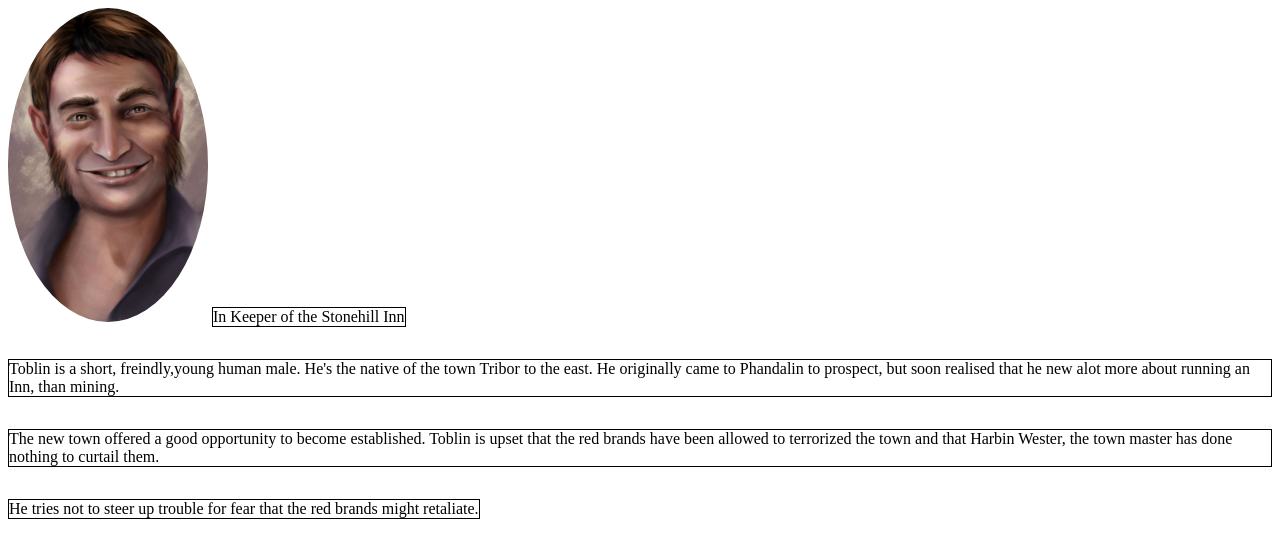
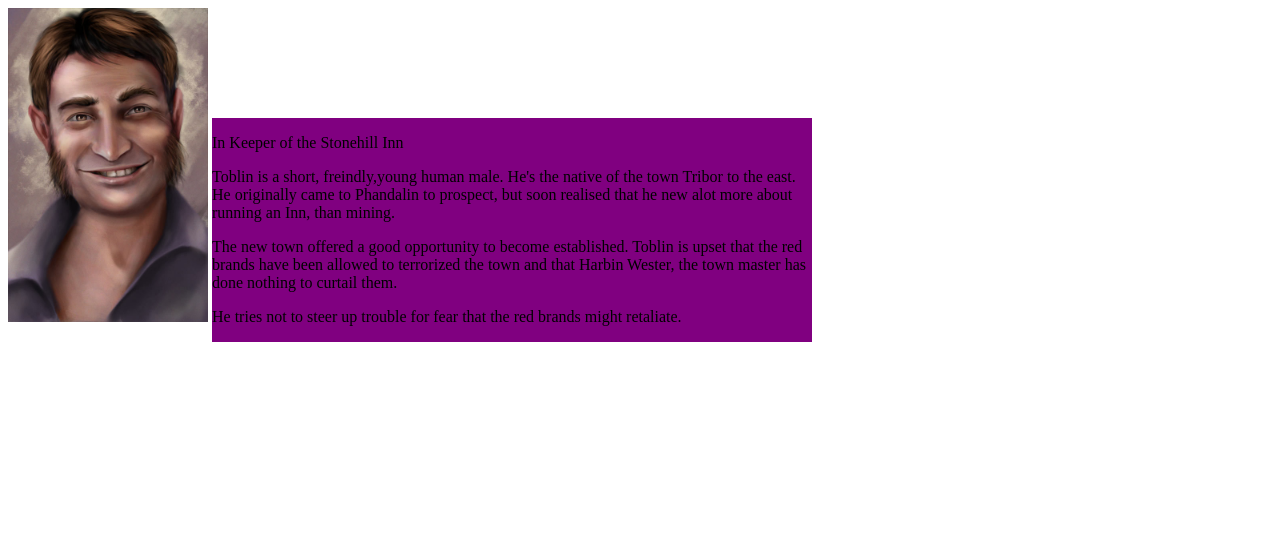
Before and after one commit to arcanecognit/phandelin, a plain HTML site: page toblin.html in a window 1280 px wide. Drawn offline with Linux system fonts and the light colour scheme.

Commit message:
add style sheet

```diff
--- /dev/null
+++ b/styles/character.css
@@ -0,0 +1,12 @@
+img {
+	width: 200px;
+}
+
+p {
+	max-width: 600px;
+}
+
+.bio {
+	display: inline-block;
+	background-color: purple;
+}
--- a/styles/charcter.css
+++ /dev/null
@@ -1,11 +0,0 @@
-img {
-    border-radius: 50%;
-    display: inline;
-    width: 200px;
-    height: auto;
-}
-
-p {
-    border: 1px solid black;
-    display: inline-block;
-}
--- a/toblin.html
+++ b/toblin.html
@@ -2,11 +2,12 @@
 <html>
 	<head>
 		<title>Toblin</title>
-		<link rel="stylesheet" type="text/css" href="styles/charcter.css">
+		<link rel="stylesheet" type="text/css" href="styles/character.css">
 	</head>
 	<body>
 
 		<img class="portrait" src="image/toblenStonehill.jpg" alt="Toblin">
+		<div class="bio">
 
 		<p>In Keeper of the Stonehill Inn</p>
 
@@ -19,6 +20,7 @@
 		and that Harbin Wester, the town master has done nothing to curtail them.</p>
 
 		<p>He tries not to steer up trouble for fear that the red brands might retaliate.</p>
+		</div>
 
 	</body>
 </html>
```
